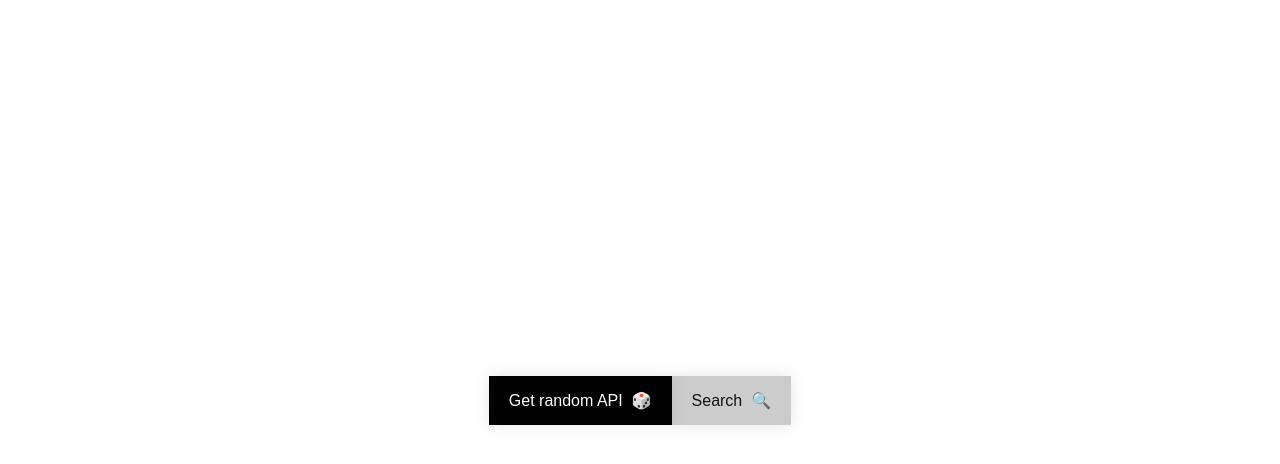
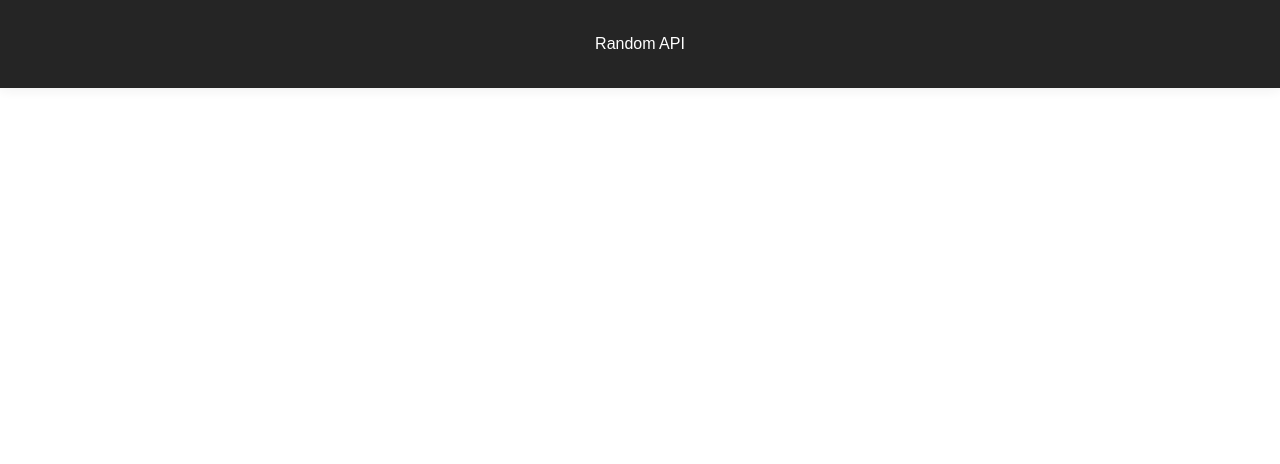
Before and after one commit to kstawinski/random-api, a Svelte app: page / in a window 1280 px wide. Shown: the top 464 px of the page. Built offline with nearby package versions, Linux system fonts and the light colour scheme.

Commit message:
Display data from API

```diff
--- a/src/App.svelte
+++ b/src/App.svelte
@@ -4,14 +4,25 @@ import Button from './components/Button.svelte';
 import axios from 'axios';
 
 let showAPI = false;
-const API = 'https://api.publicapis.org';
+const _API = 'https://api.publicapis.org';
+
+let API = {};
 
 const handleClick = () => {
-	axios.get(`${API}/random?auth=null`)
+	axios.get(`${_API}/random?auth=null`)
 		.then((answer) => {
 			// handle success
 			const response = answer.data.entries[0];
+
+			// save response to API object
+			API = response;
+
+			// show card
+			showAPI = true;
+
 			console.log(response);
+			console.log('obiekt api:');
+			console.log(API);
 		})
 		.catch((error) => {
 			// handle error
@@ -21,20 +32,19 @@ const handleClick = () => {
 </script>
 
 <main class="home">
+	<Button text="Random API" on:click={handleClick}/>
+
 	{#if showAPI}
-		<Card />
+		<Card data={API} />
 	{/if}
-
-	<Button text="Get random API  🎲" on:click={handleClick}/>
-	<Button text="Search  🔍" type="secondary" />
 </main>
 
 <style type="text/scss">
 .home {
-	display: flex;
-	width: 100vw;
-	height: 100vh;
-	align-items: center;
-	justify-content: center;
+	// display: flex;
+	// width: 100vw;
+	// height: 100vh;
+	// align-items: flex-end;
+	// justify-content: center;
 }
 </style>
--- a/src/components/Button.svelte
+++ b/src/components/Button.svelte
@@ -14,11 +14,12 @@ const createClass = (type) => `button__${type}`;
   font-size: 16px;
   border: 0;
   font-weight: 500;
-  padding: 15px 20px;
+  padding: 35px 20px;
   box-shadow: 0 0 15px rgba(#000, 0.1);
   cursor: pointer;
   transition: opacity .3s, transform .2s;
   outline: 0;
+  width: 100%;
 
   &:hover {
     opacity: .85;
--- a/src/components/Card.svelte
+++ b/src/components/Card.svelte
@@ -1,28 +1,20 @@
 <script>
+export let data;
 </script>
 
 <article class="card">
-  <h2 class="card__title">Currenciery</h2>
-  <p class="card__description">Exchange rates and currency conversion</p>
+  <h2 class="card__title">{data.API}</h2>
+  <p class="card__description">{data.Description}</p>
 
-  <a href="#" class="card__link">www.currencylayer.com</a>
+  <a href={data.Link} class="card__link" target="_blank">{data.Link}</a>
 </article>
 
 <style type="text/scss">
 .card {
-  background: rgba(#000, 0.05);
-  width: 100vw;
-  padding: 30px 40px;
-  position: absolute;
-  top: 0;
-  left: 0;
+  padding: 15px;
 
   &__title {}
-  &__description {
-    font-size: 1.1em;
-    color: #4c4c4c;
-    margin: 5px 0 15px 0;
-  }
+  &__description {}
   &__link {}
 }
 </style>
```
